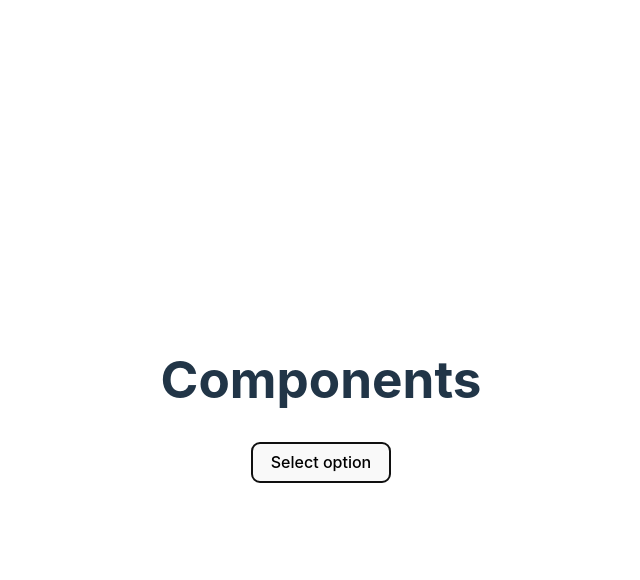
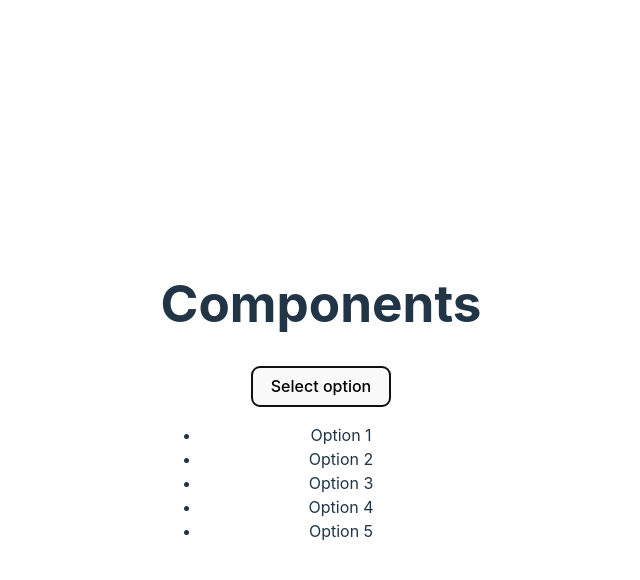
Before and after one commit to BenedictWirtz/exord-challenge, a React (Vite) app in the folder exord-challenge/: page / in a window 1280 px wide. Both pictures are taken after a click on the button "Select option". Shown: the top 580 px of the page, without its empty margins (319-959 px from the left). Built offline with nearby package versions, Linux system fonts and the light colour scheme.

Commit message:
Options drop down

```diff
--- a/exord-challenge/src/DropDown.jsx
+++ b/exord-challenge/src/DropDown.jsx
@@ -1,3 +1,4 @@
+/* eslint-disable react/prop-types */
 import { useState } from "react";
 
 // eslint-disable-next-line react/prop-types
@@ -11,6 +12,15 @@ const DropDown = ({ placeholder, options }) => {
         <div>
             <h1>Components</h1>
             <button onClick={() => setIsOpen(!isOpen)}>{placeholder}</button>
+            {isOpen && (
+                <ul>
+                    {options.map((options, index) => (
+                        <li key={index}>
+                            {options}
+                        </li>
+                    ))}
+                </ul>
+            )}
         </div>
     )
 }
```
